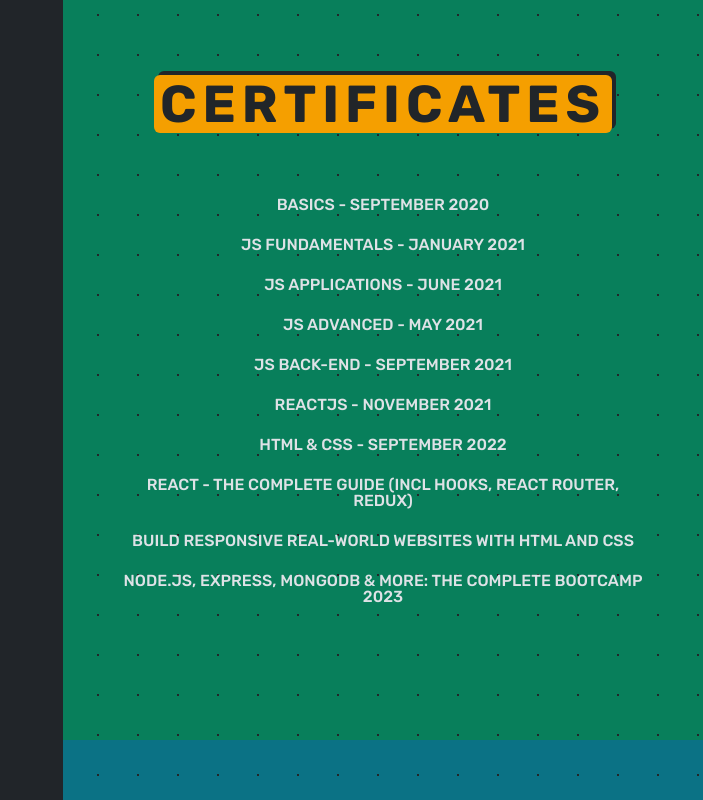
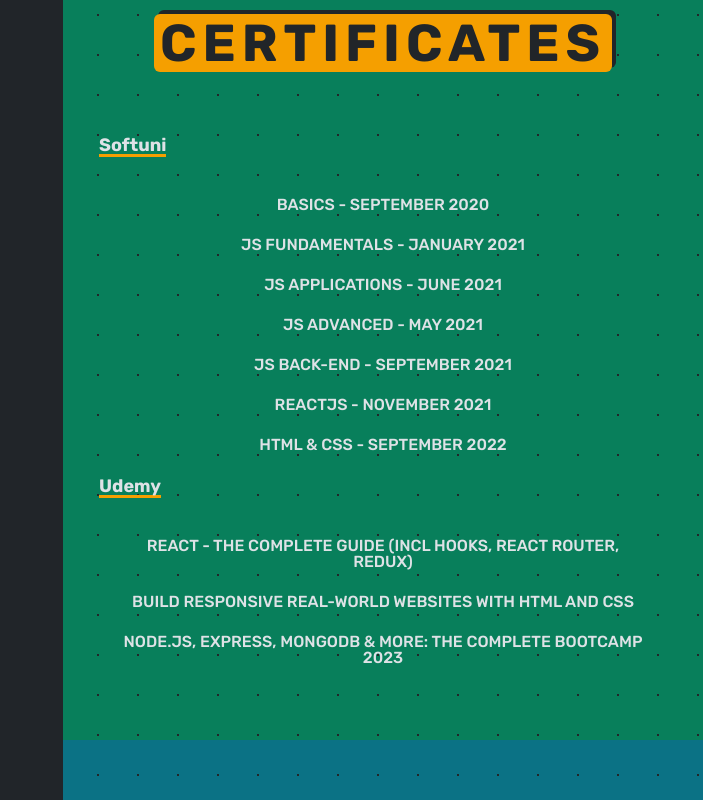
Before and after one commit to martynosa/portfolio, a React (Create React App) app: page / in a window 1280 px wide. Shown: the part 860-1660 px from the top of the page, without its empty margins (577-1280 px from the left). Built offline with nearby package versions, Linux system fonts and the light colour scheme; the HTML template or start-up script is replaced by a standard one.

Commit message:
dynamically rendering the certificates

```diff
--- a/src/Components/Experience/Certificates.js
+++ b/src/Components/Experience/Certificates.js
@@ -1,26 +1,33 @@
 import { useId } from 'react';
 
-import expClasses from './Experience.module.css';
+import classes from './Experience.module.css';
 
 import Link from './Reusable/Link';
 
 const Certificates = ({ certificates }) => {
   const id = useId();
 
-  const certificatesArr = [...certificates.softuni, ...certificates.udemy];
+  const entries = Object.entries(certificates);
 
   return (
-    <div id="certificates" className={expClasses.container}>
-      <h2 className={expClasses.title}>Certificates</h2>
-      <div className={expClasses['link-group']}>
-        {certificatesArr.map((c, i) => {
+    <div id="certificates" className={classes.container}>
+      <h2 className={classes.title}>Certificates</h2>
+      <div className={classes['link-group']}>
+        {entries.map((e) => {
           return (
-            <Link
-              item={c}
-              key={`${i}-${id}`}
-              helperClass={expClasses['certificates-link']}
-              newTab={true}
-            />
+            <>
+              <h3 className={classes.organization}>{e[0]}</h3>
+              {e[1].map((c, i) => {
+                return (
+                  <Link
+                    item={c}
+                    key={`${i}-${id}`}
+                    helperClass={classes['certificates-link']}
+                    newTab={true}
+                  />
+                );
+              })}
+            </>
           );
         })}
       </div>
--- a/src/Components/Experience/Experience.module.css
+++ b/src/Components/Experience/Experience.module.css
@@ -60,6 +60,14 @@
   gap: 2.4rem;
 }
 
+.link-group .organization {
+  font-size: 1.8rem;
+  text-transform: capitalize;
+  align-self: flex-start;
+  border-bottom: 3px solid var(--primary-clr);
+  margin-bottom: 1.6rem;
+}
+
 .grid {
   display: grid;
   grid-template-columns: repeat(2, 1fr);
--- a/src/Components/Experience/Projects.js
+++ b/src/Components/Experience/Projects.js
@@ -1,6 +1,6 @@
 import { useId } from 'react';
 
-import expClasses from './Experience.module.css';
+import classes from './Experience.module.css';
 
 import Project from './Reusable/Project';
 
@@ -8,12 +8,9 @@
   const id = useId();
 
   return (
-    <div
-      id="projects"
-      className={`${expClasses.container} ${expClasses.projects}`}
-    >
-      <h2 className={expClasses.title}>Projects</h2>
-      <div className={expClasses.grid}>
+    <div id="projects" className={`${classes.container} ${classes.projects}`}>
+      <h2 className={classes.title}>Projects</h2>
+      <div className={classes.grid}>
         {projects.map((p, i) => {
           return <Project item={p} key={`${i}-${id}`} />;
         })}
--- a/src/Components/Experience/Reusable/Project.module.css
+++ b/src/Components/Experience/Reusable/Project.module.css
@@ -25,7 +25,6 @@
   border-radius: 2px;
   width: 100%;
   background-color: var(--primary-clr);
-  box-shadow: 2px -2px 0px var(--shdw-clr);
   transform: scaleX(0);
   transition: all 0.2s linear;
 }
--- a/src/Components/Experience/Synopsis.js
+++ b/src/Components/Experience/Synopsis.js
@@ -1,6 +1,6 @@
 import { useId } from 'react';
 
-import expClasses from './Experience.module.css';
+import classes from './Experience.module.css';
 
 import Link from './Reusable/Link';
 
@@ -13,15 +13,15 @@
   ];
 
   return (
-    <div className={`${expClasses.container} ${expClasses.synopsis}`}>
-      <h2 className={expClasses.title}>Experience</h2>
-      <div className={expClasses['link-group']}>
+    <div className={`${classes.container} ${classes.synopsis}`}>
+      <h2 className={classes.title}>Experience</h2>
+      <div className={classes['link-group']}>
         {pages.map((p, i) => {
           return (
             <Link
               item={p}
               key={`${i}-${id}`}
-              helperClass={expClasses['synopsis-link']}
+              helperClass={classes['synopsis-link']}
               newTab={false}
             />
           );
--- a/src/Components/Profile/Profile.js
+++ b/src/Components/Profile/Profile.js
@@ -8,7 +8,7 @@
 const Profile = ({ profile }) => {
   const { github, linkedIn, name, summary } = profile;
 
-  const [isDark, setIsDark] = useState(false);
+  const [isDark, setIsDark] = useState(true);
 
   const containerClass = isDark
     ? classes['profile-container']
```
